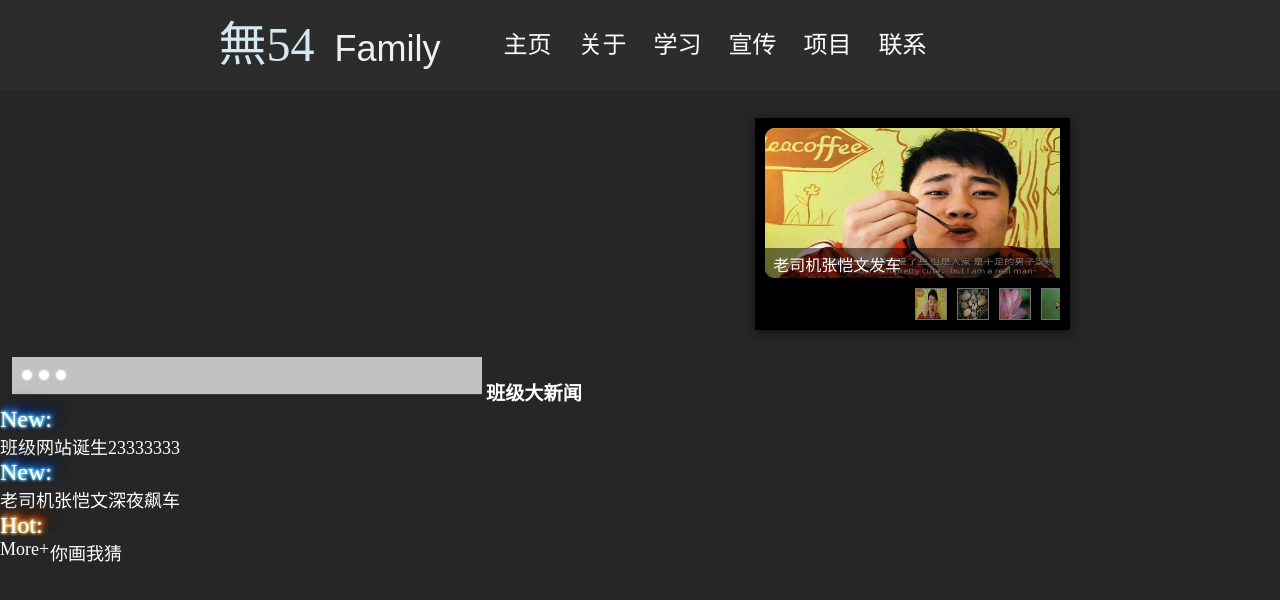
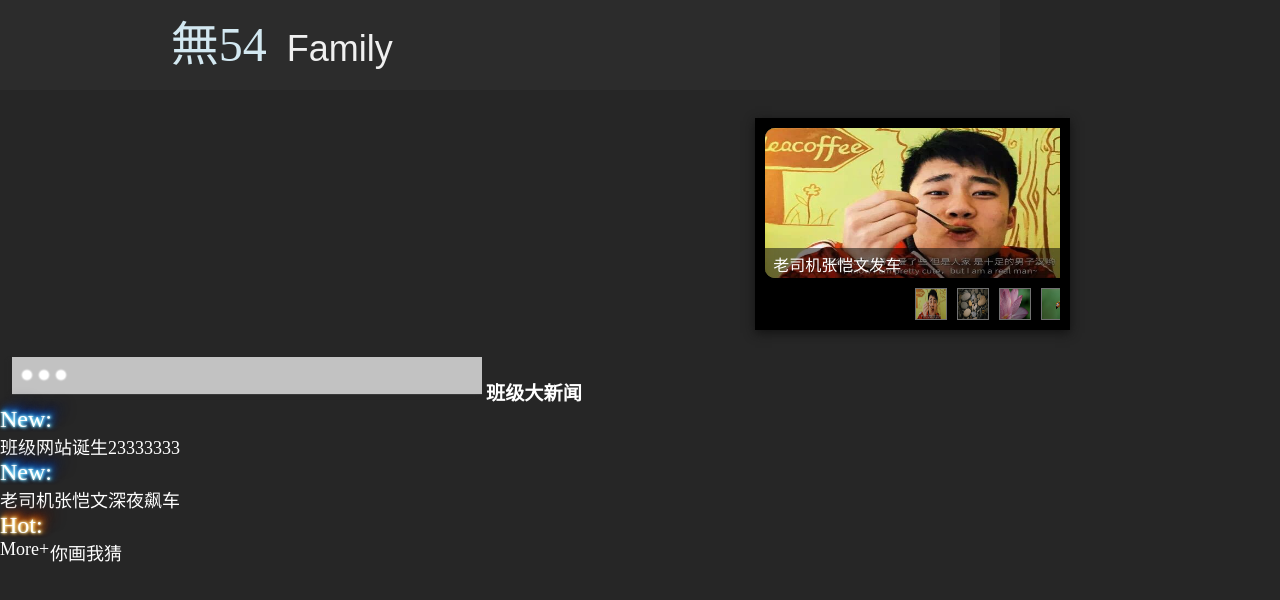
Before and after one commit to wu54family/wu54family.github.io, a plain HTML site: page index.html in a window 1280 px wide. Drawn offline with Linux system fonts and the light colour scheme.

Commit message:
Update index.html

```diff
--- a/index.html
+++ b/index.html
@@ -348,7 +348,7 @@ border:none;
         -ms-filter: blur(2px);
             filter: blur(2px);
 }
-
+@media only screen and (min-width: 1200px) {
 .box2 {
 
     z-index: 10;
@@ -359,6 +359,21 @@ border:none;
 	background: #2c2c2c;
 	overflow: hidden;
 }
+}
+ @media only screen and (min-width: 641px) {
+ .box2 {
+
+    z-index: 10;
+	border:none;
+	max-width: 1000px;
+	min-width:600px;
+	height:90px;
+	background: #2c2c2c;
+	overflow: hidden;
+   }
+ }
+
+
 .x-container {
     max-width: 65.85%;
     width: 100%;
```
